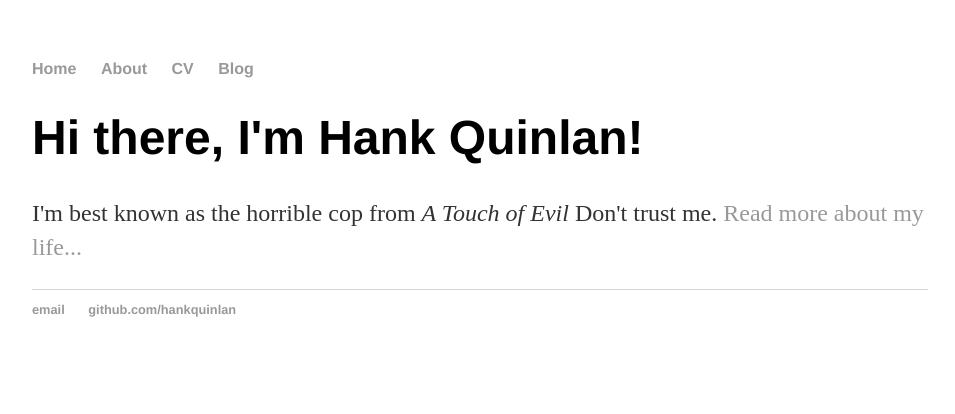
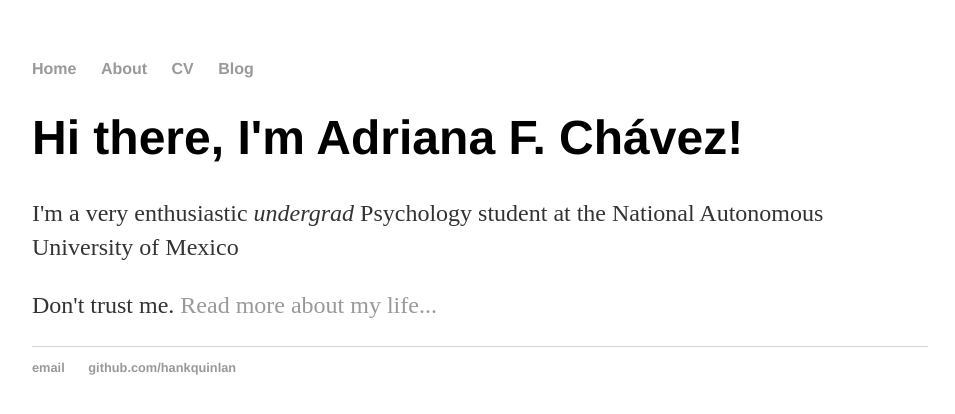
Before and after one commit to Adrifelcha/Adrifelcha-github.io, a Jekyll site: the page built from index.html, in a window 1280 px wide. Shown: the top 414 px of the page, without its empty margins (160-1115 px from the left). Built offline with Jekyll 4.4.1, drawn with Linux system fonts in a browser that asks for light colours.

Commit message:
Update index.html

```diff
--- a/index.html
+++ b/index.html
@@ -1,8 +1,9 @@
 ---
 layout: default
-title: Hank Quinlan, Horrible Cop
+title: Adriana Felisa Chávez De la Peña
 ---
 <div class="blurb">
-	<h1>Hi there, I'm Hank Quinlan!</h1>
-	<p>I'm best known as the horrible cop from <em>A Touch of Evil</em> Don't trust me. <a href="/about">Read more about my life...</a></p>
+	<h1>Hi there, I'm Adriana F. Chávez!</h1>
+	<p>I'm a very enthusiastic <em>undergrad</em> Psychology student at the National Autonomous University of Mexico </p>
+	<p> Don't trust me. <a href="/about">Read more about my life...</a></p>
 </div><!-- /.blurb -->
```
